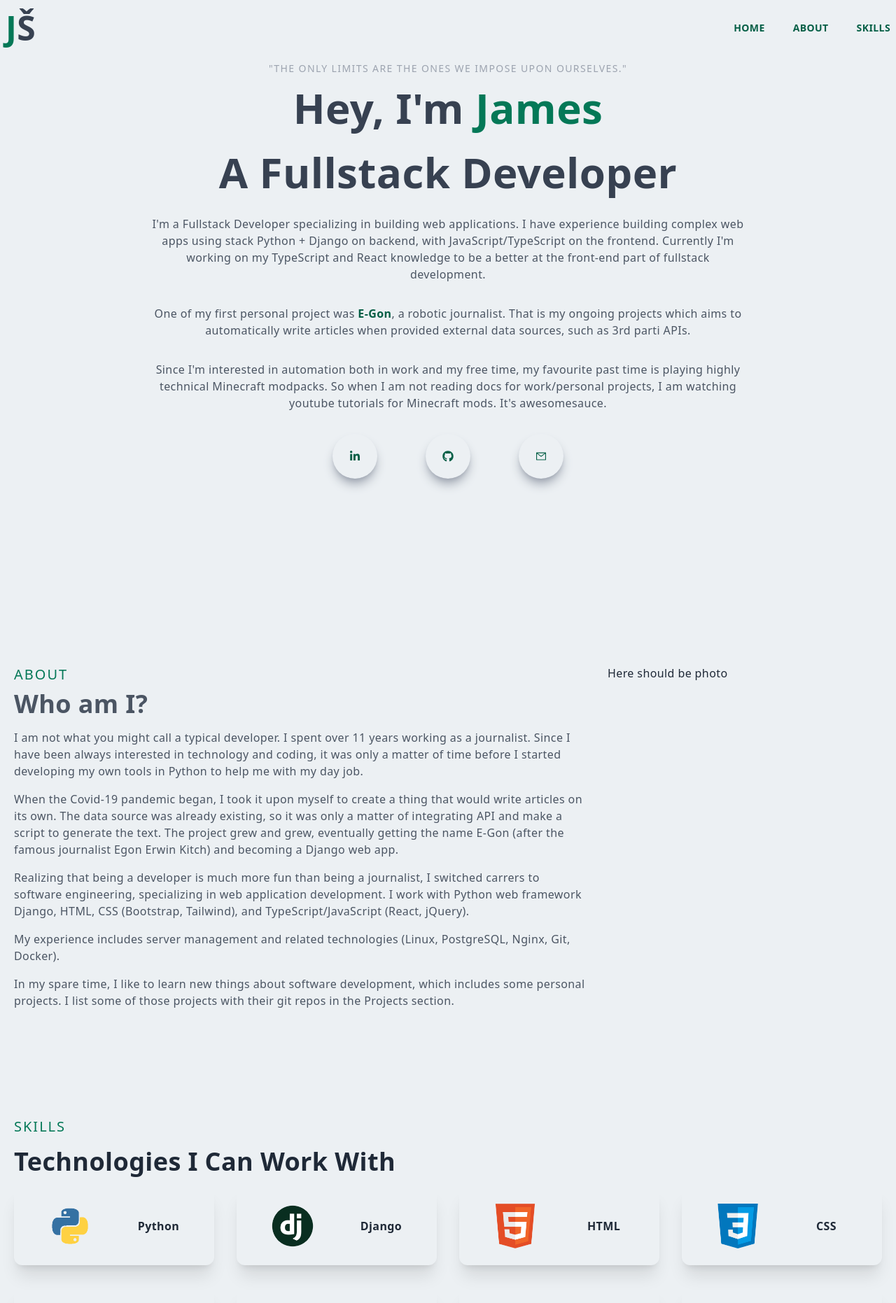
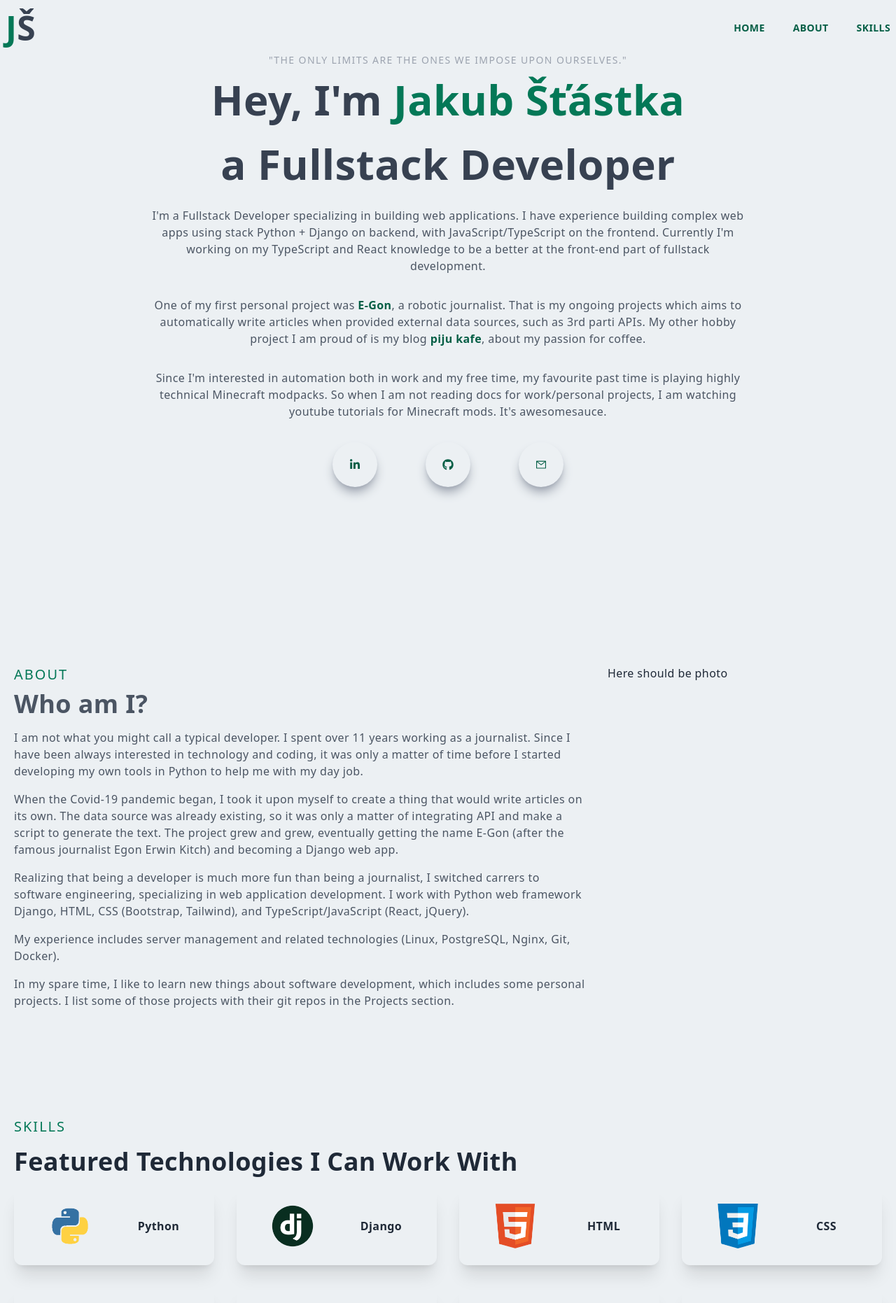
Before and after one commit to jakubstastka/next-js-react-resume-site, a Next.js app: page / in a window 1280 px wide. Shown: the top 1862 px of the page at 70% size. Built offline with nearby package versions, Linux system fonts and the light colour scheme.

Commit message:
content changes and intro buttons reworked to be better clickable

```diff
--- a/components/Main.jsx
+++ b/components/Main.jsx
@@ -12,9 +12,10 @@ export default function Main() {
             &quot;The Only Limits Are The Ones We Impose Upon Ourselves.&quot;
           </p>
           <h1 className="py-4 text-gray-700">
-            Hey, I&apos;m <span className="text-emerald-700">James</span>
+            Hey, I&apos;m{" "}
+            <span className="text-emerald-700">Jakub Šťástka</span>
           </h1>
-          <h1 className="py-4 text-gray-700">A Fullstack Developer</h1>
+          <h1 className="py-4 text-gray-700">a Fullstack Developer</h1>
           <p className="py-4 text-gray-600 max-w-[70%] m-auto">
             I&apos;m a Fullstack Developer specializing in building web
             applications. I have experience building complex web apps using
@@ -28,7 +29,9 @@ export default function Main() {
             <Link href={"https://elektronickynovinar.cz"}>E-Gon</Link>, a
             robotic journalist. That is my ongoing projects which aims to
             automatically write articles when provided external data sources,
-            such as 3rd parti APIs.
+            such as 3rd parti APIs. My other hobby project I am proud of is my
+            blog <Link href={"https://pijukafe.cz"}>piju kafe</Link>, about my
+            passion for coffee.
           </p>
           <p className="py-4 text-gray-600 max-w-[70%] m-auto">
             Since I&apos;m interested in automation both in work and my free
@@ -38,11 +41,11 @@ export default function Main() {
             awesomesauce.
           </p>
           <div className="flex items-center justify-between pb-5 max-w-[330px] m-auto py-4">
-            <div className="rounded-full shadow-lg shadow-gray-400 p-6 cursor-pointer hover:scale-110 easy-in duration-300">
-              <Link href={"https://www.linkedin.com/in/jakubstastka/"}>
+            <Link href={"https://www.linkedin.com/in/jakubstastka/"}>
+              <div className="rounded-full shadow-lg shadow-gray-400 p-6 cursor-pointer hover:scale-110 easy-in duration-300">
                 <FaLinkedinIn />
-              </Link>
-            </div>
+              </div>
+            </Link>
             <div className="rounded-full shadow-lg shadow-gray-400 p-6 cursor-pointer hover:scale-110 easy-in duration-300">
               <Link href={"https://github.com/jakubstastka"}>
                 <FaGithub />
--- a/components/Skills.jsx
+++ b/components/Skills.jsx
@@ -28,7 +28,7 @@ function Skills() {
         <p className="text-xl tracking-widest uppercase text-emerald-700">
           Skills
         </p>
-        <h2 className="py-4">Technologies I Can Work With</h2>
+        <h2 className="py-4">Featured Technologies I Can Work With</h2>
         <div className="grid md:grid-cols-2 lg:grid-cols-4 gap-8">
           {skills.map((skill, index) => {
             return (
```
